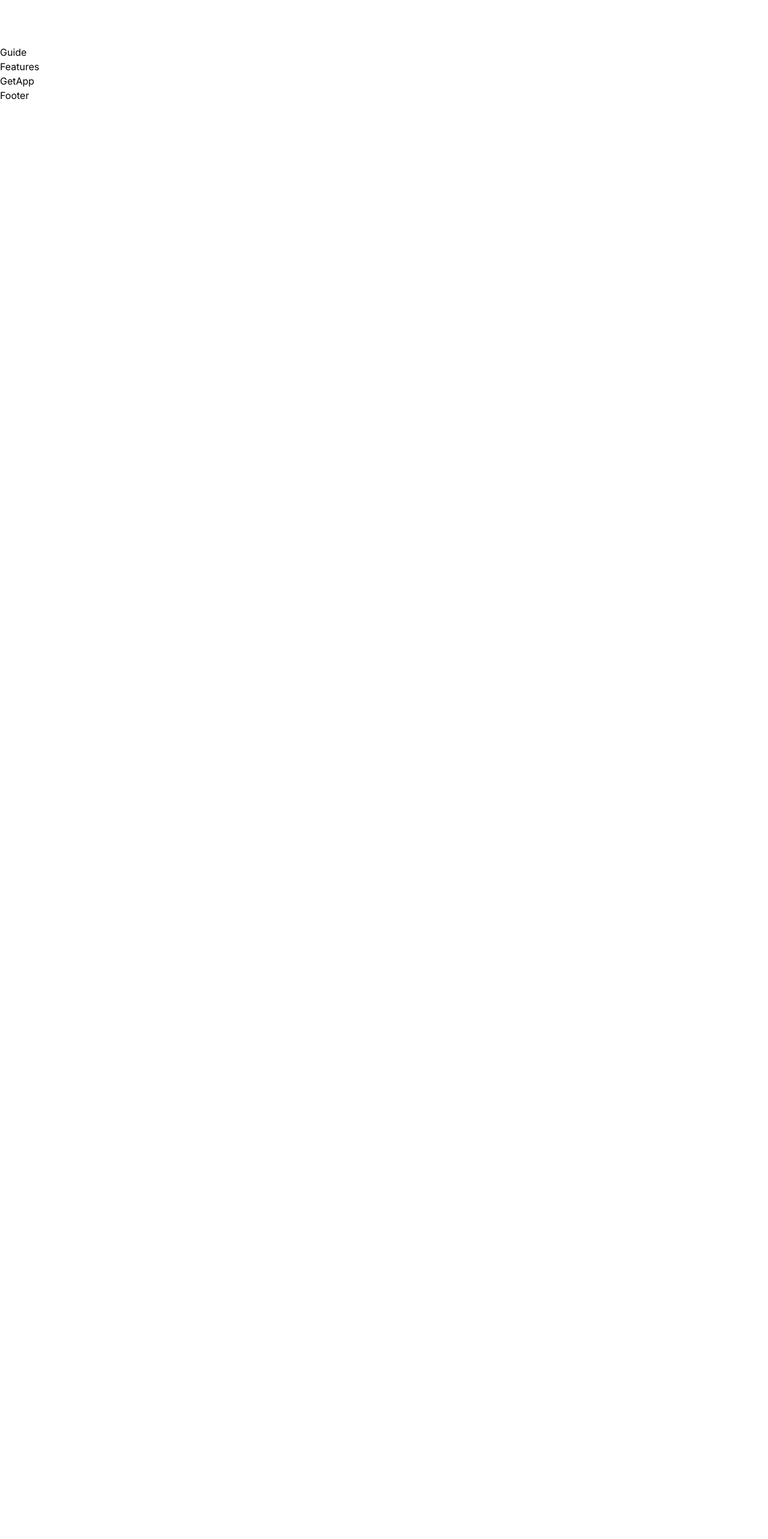
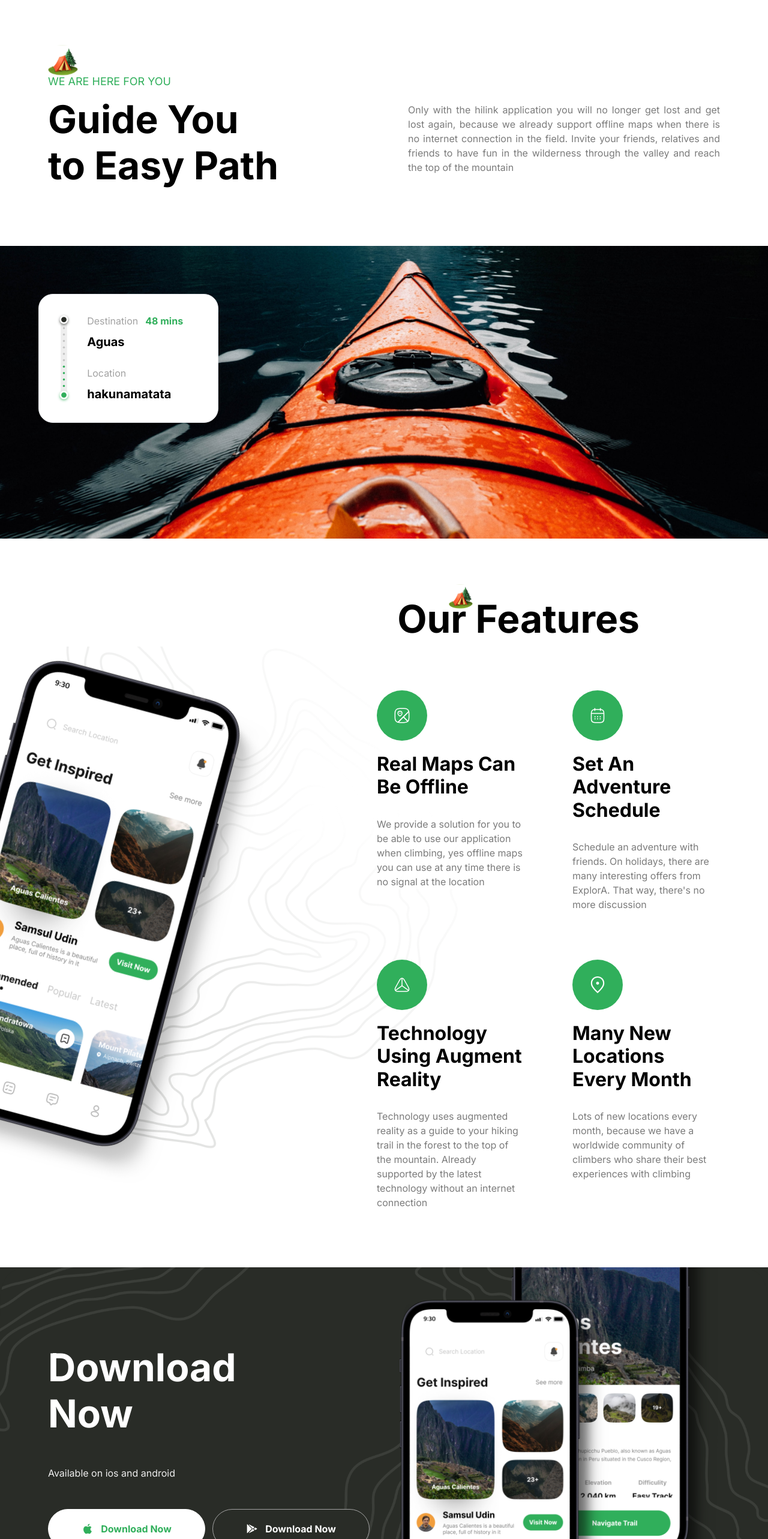
Before and after one commit to R0Y15/ExplorEA, a Next.js app: page / in a window 1280 px wide. Shown: the part 1720-4286 px from the top of the page at 60% size. Before the commit the page ends 1891 px from the top, so only its background shows below. Built offline with nearby package versions, Linux system fonts and the light colour scheme.

Commit message:
last commits

```diff
--- a/app/globals.css
+++ b/app/globals.css
@@ -12,8 +12,6 @@
 
 body {
   font-family: Inter;
-  /* background-color: rgb(54, 54, 54);
-  color: white; */
 }
 
 @layer utilities {
@@ -161,7 +159,10 @@
 }
 
 .seperator {
-  @apply w-full h-[1px] bg-gray-20;
+  border-top: 2px solid #E5E5E5;
+  width: 100%;
+  display: block;
+  height: 2px;
 }
 
 /* Hide scrollbar for Chrome, Safari and Opera */
--- a/components/Button.tsx
+++ b/components/Button.tsx
@@ -1,14 +1,14 @@
 import { ButtonProps } from "@/utils";
 import Image from "next/image";
 
-const Button = ({ type, label, icon, variant }: ButtonProps) => {
+const Button = ({ type, label, icon, variant, full }: ButtonProps) => {
   return (
     <button
-    className={`flexCenter gap-3 rounded-full border ${variant}`}
+    className={`flexCenter gap-3 rounded-full border ${variant} ${full && 'w-full'}`}
       type={type}
     >
       {icon && <Image src={icon} width={20} height={20} alt='button-icon' />}
-      <label className="bold-16 whitespace-nowrap">{label}</label>
+      <label className="bold-16 whitespace-nowrap cursor-pointer">{label}</label>
     </button>
   )
 }
--- a/components/Features.tsx
+++ b/components/Features.tsx
@@ -1,8 +1,72 @@
+import { FEATURES } from '@/constants'
+import { FeatureItemProps } from '@/utils'
+import Image from 'next/image'
+import { title } from 'process'
 import React from 'react'
 
 const Features = () => {
+
+  const FeatureItem = ({ title, icon, variant, desc }: FeatureItemProps) => {
+    return (
+      <li className='flex w-full flex-1 flex-col items-start'>
+        <div className='rounded-full p-4 lg:p-7 bg-green-50'>
+          <Image
+            src={icon}
+            alt={title}
+            width={28}
+            height={28}
+          />
+        </div>
+        <h2 className='bold-30 lg:bold-32 mt-5 capitalize'>
+          {title}
+        </h2>
+        <p className="regular-16 mt-5 bg-white/80 text-gray-30 lg:mt-[30px] lg:bg-none">
+          {desc}
+        </p>
+      </li>
+    )
+  }
+
   return (
-    <div>Features</div>
+    <section className='flex-col flexCenter overflow-hidden bg-feature-bg bg-center bg-no-repeat py-24'>
+      <div className="max-container flex padding-container relative w-full justify-end">
+        <div className='flex flex-1 lg:min-h-[900px]'>
+          <Image
+            src={'/phone.png'}
+            alt='phone'
+            width={440}
+            height={1000}
+            className='feature-phone'
+          />
+        </div>
+
+        <div className="z-20 flex w-full flex-col lg:w-[60%]">
+          <div className="relative">
+            <Image
+              src={'camp.svg'}
+              alt='camp'
+              width={60}
+              height={60}
+              className='absolute top-[-20px] left-[50px] lg:top-[-20px] lg:left-[220px] w-10 lg:w-50px'
+            />
+
+            <h2 className='bold-40 lg:bold-64 text-center'>Our Features</h2>
+          </div>
+
+          <ul className='mt-10 grid gap-10 md:grid-cols-2 lg:mt-20 lg:gap-20 lg:ml-[100px]'>
+            {FEATURES.map((feature) => (
+              <FeatureItem
+                key={feature.title}
+                title={feature.title}
+                icon={feature.icon}
+                variant={feature.variant}
+                desc={feature.description}
+              />
+            ))}
+          </ul>
+        </div>
+      </div>
+    </section>
   )
 }
 
--- a/components/Footer.tsx
+++ b/components/Footer.tsx
@@ -1,8 +1,82 @@
+import { FOOTER_CONTACT_INFO, FOOTER_LINKS, SOCIALS } from '@/constants'
+import { FooterColumnProps } from '@/utils'
+import Image from 'next/image'
+import Link from 'next/link'
 import React from 'react'
 
 const Footer = () => {
+  const FooterColumn = ({ title, children }: FooterColumnProps) => {
+    return (
+      <div className='flex flex-col gap-5'>
+        <h4 className='bold-18 whitespace-nowrap'>{title}</h4>
+        {children}
+      </div>
+    )
+  }
   return (
-    <div>Footer</div>
+    <footer className='flexCenter mb-24'>
+      <div className="padding-container max-container flex w-full flex-col gap-14">
+        <div className="flex flex-col items-start justify-center gap-[10%] md:flex-row">
+          <Link href='/' className='mb-10'>
+            <Image
+              src={'/hilink-logo.svg'}
+              alt='logo'
+              width={74}
+              height={29}
+            />
+          </Link>
+
+          <div className="flex flex-wrap gap-10 sm:justify-between md:flex-1">
+            {FOOTER_LINKS.map((columns) => (
+              <FooterColumn key={columns.title} title={columns.title}>
+                <ul className='regular-14 flex flex-col gap-4 text-gray-30'>
+                  {columns.links.map((link) => (
+                    <Link href={'/'} key={link}>
+                      {link}
+                    </Link>
+                  ))}
+                </ul>
+              </FooterColumn>
+            ))}
+
+            <div className="flex flex-col gap-5">
+              <FooterColumn title={FOOTER_CONTACT_INFO.title}>
+                {FOOTER_CONTACT_INFO.links.map((link) => (
+                  <Link href={'/'} key={link} className='flex gap-4 md:flex-col lg:flex-row'>
+                    <p className="whitespace-nowrap">
+                      {link.label}
+                    </p>
+                    <p className='medium-14 whitespace-nowrap text-bule-70'>
+                      {link.value}
+                    </p>
+                  </Link>
+                ))}
+              </FooterColumn>
+            </div>
+
+            <div className="flex flex-col gap-5">
+              <FooterColumn title={SOCIALS.title}>
+                <ul className='regular-14 flex gap-4 text-gray-30'>
+                  {SOCIALS.links.map((link) => (
+                    <Link href={'/'} key={link}>
+                      <Image
+                        src={link}
+                        alt='socials'
+                        width={24}
+                        height={24}
+                      />
+                    </Link>
+                  ))}
+                </ul>
+              </FooterColumn>
+            </div>
+          </div>
+        </div>
+
+        <div className="border bg-gray-20" />
+        <p className='regular-14 w-full text-center text-gray-30'>2023</p>
+      </div>
+    </footer>
   )
 }
 
--- a/components/GetApp.tsx
+++ b/components/GetApp.tsx
@@ -1,8 +1,43 @@
 import React from 'react'
+import { Button } from '.'
+import Image from 'next/image'
 
 const GetApp = () => {
   return (
-    <div>GetApp</div>
+    <section className='flexCenter w-full flex-col pb-[100px]'>
+      <div className="get-app">
+        <div className="z-20 flex w-full flex-1 flex-col items-start justify-center gap-12">
+          <h2 className='bold-40 lg:bold-64 xl:max-w-[320px]'>Download Now</h2>
+          <p className='regular-16 text-gray-10'>Available on ios and android </p>
+          <div className='flex w-full flex-col gap-3 whitespace-nowrap xl:flex-row '>
+            <Button
+              type='button'
+              label='Download Now'
+              icon='/apple.svg'
+              variant='btn_white'
+              full
+            />
+
+            <Button
+              type='button'
+              label='Download Now'
+              icon='/android.svg'
+              variant='btn_dark_green_outline'
+              full
+            />
+          </div>
+        </div>
+        <div className="flex flex-1 items-center justify-end">
+          <Image
+          src={'/phones.png'}
+          width={550}
+          height={800}
+          alt='phone'
+          />
+        </div>
+      </div>
+
+    </section>
   )
 }
 
--- a/components/Guide.tsx
+++ b/components/Guide.tsx
@@ -1,8 +1,65 @@
+import Image from 'next/image'
 import React from 'react'
 
 const Guide = () => {
   return (
-    <div>Guide</div>
+    <section className='flexCenter flex-col'>
+      <div className="padding-container max-container w-full pb-24">
+        <Image
+          src={'/camp.svg'}
+          width={50}
+          height={50}
+          alt='camp'
+        />
+        <p className='uppercase regular-18 -mt-1 mb-3 text-green-50'>we are here for you</p>
+        <div className='flex flex-wrap justify-between gap-5 lg:gap-10'>
+          <h2 className='bold-40 lg:bold-64 xl:max-w-[390px]'>
+            Guide You to Easy Path
+          </h2>
+          <p className='regular-16 text-gray-30 xl:max-w-[520px] ml-[20px] mt-[10px] text-justify'>
+            Only with the hilink application you will no longer get
+            lost and get lost again, because we already support offline
+            maps when there is no internet connection in the field.
+            Invite your friends, relatives and friends to have fun in
+            the wilderness through the valley and reach the top of the
+            mountain
+          </p>
+        </div>
+      </div>
+      <div className="flexCenter max-container relative w-full">
+        <Image
+          src={'/boat.png'}
+          alt='boat'
+          width={1440}
+          height={580}
+          className='w-full object-cover object-center 2xl:rounded-5xl'
+        />
+
+        <div className="absolute flex bg-white py-8 pl-5 pr-7 gap-3 rounded-3xl border shadow-md md:left-[5%] lg:top-20 w-[300px] h-[215px]">
+          <Image
+            src={'/meter.svg'}
+            alt='meter'
+            width={16}
+            height={158}
+            className='ml-[10px] h-full w-auto'
+          />
+          <div className="ml-[15px] flexBetween flex-col ">
+            <div className="flex w-full flex-col">
+              <div className="flexBetween w-full gap-3">
+                <p className='regular-16 text-gray-20'>Destination</p>
+                <p className='bold-16 text-green-50'>48 mins</p>
+              </div>
+              <p className='bold-20 mt-2'>Aguas</p>
+            </div>
+
+            <div className="flex w-full flex-col">
+              <p className='regular-16 text-gray-20'>Location</p>
+              <h4 className='bold-20 mt-2 whitespace-nowrap'>hakunamatata</h4>
+            </div>
+          </div>
+        </div>
+      </div>
+    </section >
   )
 }
 
--- a/components/SmallNav.tsx
+++ b/components/SmallNav.tsx
@@ -6,24 +6,25 @@
 const SmallNav = ({ setIsModalOpen }) => {
   return (
     <div className="absolute right-3 z-10 mt-2 w-48 top-1.5 rounded-md bg-white py-1 shadow-lg ring-1 ring-black ring-opacity-5" role="menu" aria-orientation="vertical" aria-labelledby="user-menu-button">
-      <div className="space-y-1 px-2 pb-3 pt-2">
-        <div className="relative">
+      <div className="relative space-y-1 px-2 pb-5 pt-2">
         <Image
-            src={'/close.svg'}
+          src={'/close-dark.svg'}
           width={30}
           height={30}
           alt='close-btn'
-            className='top-0 start-0'
+          className='absolute left-[12px]'
           onClick={() => setIsModalOpen(false)}
         />
-        </div>
+        <p className='absolute left-[50px]'>Close</p>
+        <span className="relative seperator top-[30px] " />
 
+        <div className='relative p-[10px] top-[30px]'>
           {NAV_LINKS.map((link) => (
             <Link href={link.href} key={link.href} className='regular-16 text-gray-50 flexCenter cursor-pointer pb-1.5'>
               {link.label}
             </Link>
           ))}
-
+        </div>
       </div>
     </div>
   )
--- a/next.config.js
+++ b/next.config.js
@@ -1,4 +1,7 @@
 /** @type {import('next').NextConfig} */
-const nextConfig = {}
+const nextConfig = {
+    output: 'export',
+    images: {unoptimized: true}
+}
 
 module.exports = nextConfig
```
Also changed, not shown: utils/index.tsx (+13 -0 lines). Lines whose indentation alone changed are shown as unchanged.
